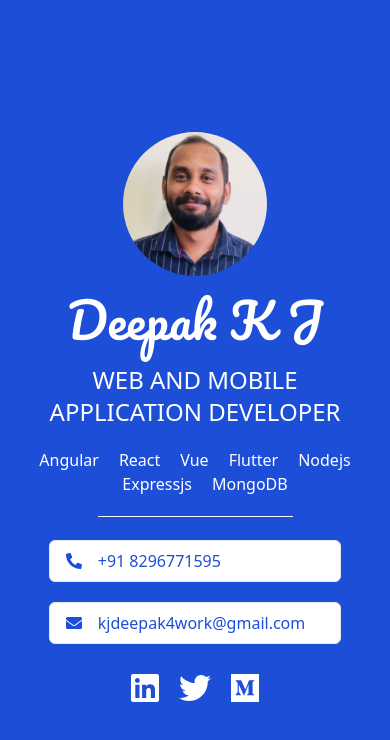
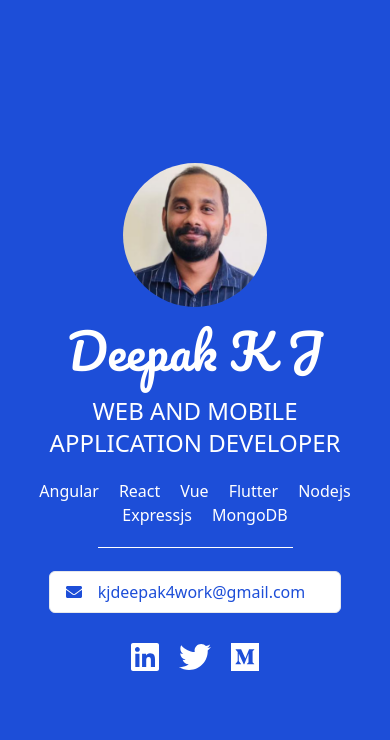
Before and after one commit to kjdeepak/resume, an Angular app: page / in a window 390 px wide. Shown: the top 740 px of the page. Built offline with nearby package versions, Linux system fonts and the light colour scheme.

Commit message:
Remove telephone link

```diff
--- a/src/app/app.component.html
+++ b/src/app/app.component.html
@@ -10,12 +10,6 @@
       <li *ngFor="let option of techList">{{option}}</li>
     </ul>
     <div class="border-t border-white h-1 w-1/2"></div>
-    <div (click)="telephoneLink.click()"
-      class="flex flex-wrap cursor-pointer space-x-4 sm:space-x-8 w-3/4 border rounded-md bg-white text-blue-700 px-4 sm:px-8 py-2">
-      <fa-icon [icon]="faPhoneAlt"></fa-icon>
-      <p class="text-right">+91 8296771595</p>
-      <a #telephoneLink href="tel:+918296771595" class="hidden"></a>
-    </div>
     <div (click)="mailLink.click()"
       class="flex flex-wrap cursor-pointer space-x-4 sm:space-x-8 w-3/4 border rounded-md bg-white text-blue-700 px-4 sm:px-8 py-2">
       <fa-icon [icon]="faEnvelope"></fa-icon>
```
